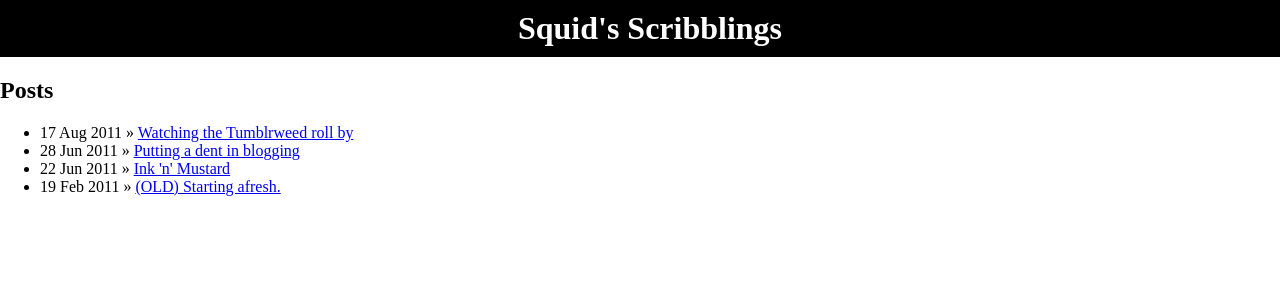
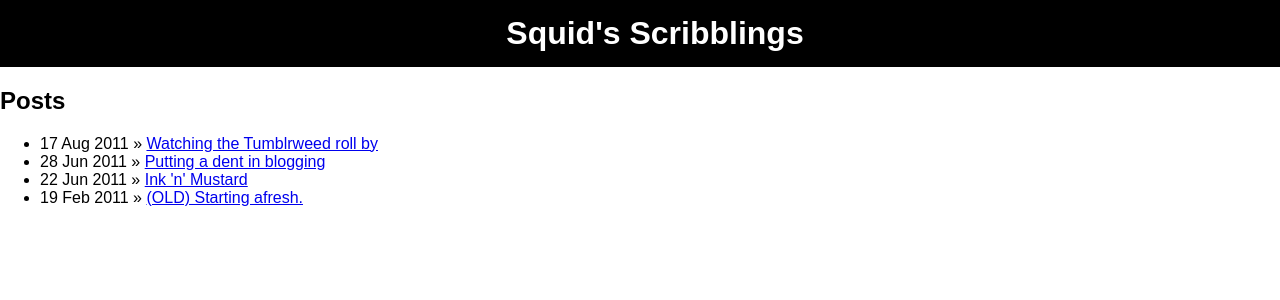
Before and after one commit to jesskay/psquid.net, a Jekyll site: the page built from index.html, in a window 1280 px wide. Shown: the top 300 px of the page. Built offline with Jekyll 4.4.1, drawn with Linux system fonts in a browser that asks for light colours.

Commit message:
Font, and more padding for the title.

```diff
--- a/css/clean_ink.css
+++ b/css/clean_ink.css
@@ -3,10 +3,14 @@ body, html {
   padding: 0;
 }
 
+* {
+  font-family: sans-serif;
+}
+
 h1 {
   width: 100%;
   margin: 0;
-  padding: 10px;
+  padding: 15px;
   text-align: center;
   font-weight: bold;
   background: rgb(0, 0, 0);
```
